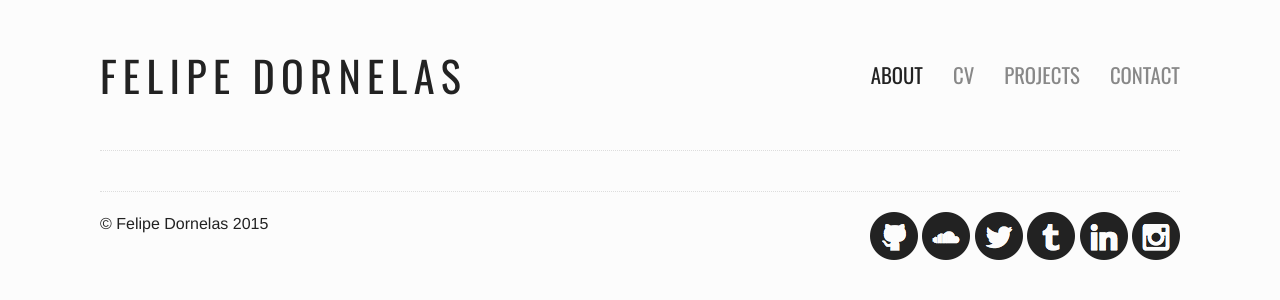
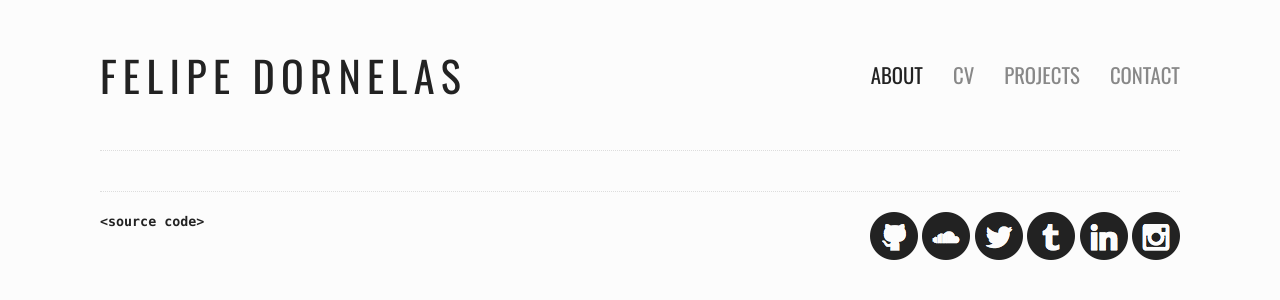
Before and after one commit to felipead/felipead.github.com, a Jekyll site: the page built from index.html, in a window 1280 px wide. Shown: the top 300 px of the page. Built offline with Jekyll 4.4.1, drawn with Linux system fonts in a browser that asks for light colours.

Commit message:
Proper footer text with link to source code

```diff
--- a/_includes/footer.html
+++ b/_includes/footer.html
@@ -1,7 +1,7 @@
 <footer>
-    <div id="disclaimer">
-        &copy; Felipe Dornelas 2015
-    </div>
+    <small id="footer-text">
+        <a href="http://github.com/felipead/felipead.github.com">&lt;source code&gt;</a>
+    </small>
 
     <div id="social-links">
         <a href="{{ site.github_url }} ">
--- a/_sass/partials/_footer.scss
+++ b/_sass/partials/_footer.scss
@@ -11,7 +11,7 @@ footer {
     margin: 0;
 }
 
-#disclaimer {
+#footer-text {
 
     @include display(flex);
     @include align-items(center);
@@ -26,9 +26,13 @@ footer {
         @include justify-content(center);
         text-align: center;
     }
+
+    font-family: $monospace;
+    font-weight: bold;
 }
 
 #social-links {
+
     @include display(flex);
     @include align-items(center);
 
```
